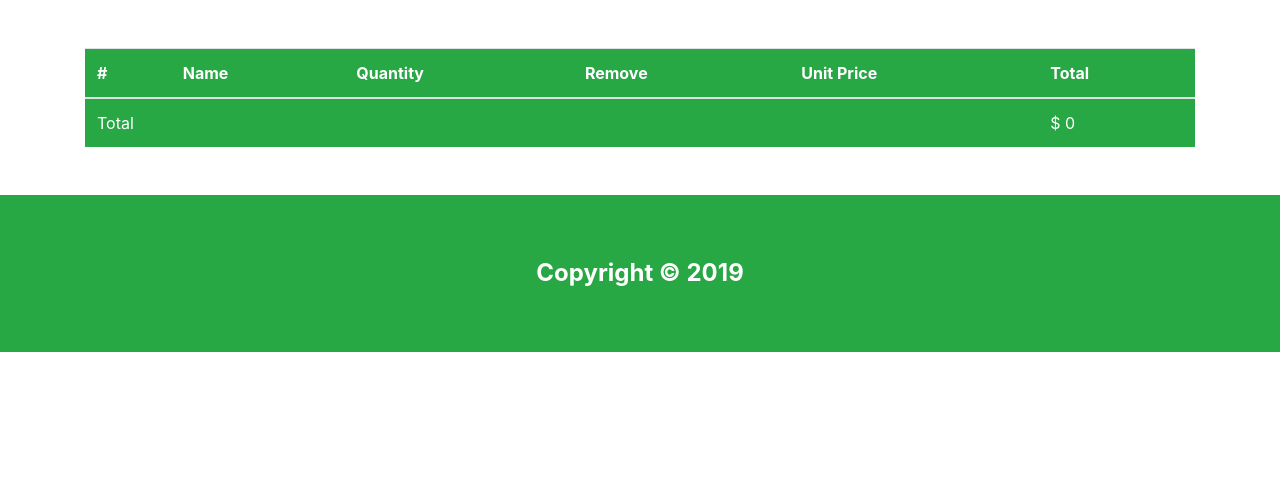
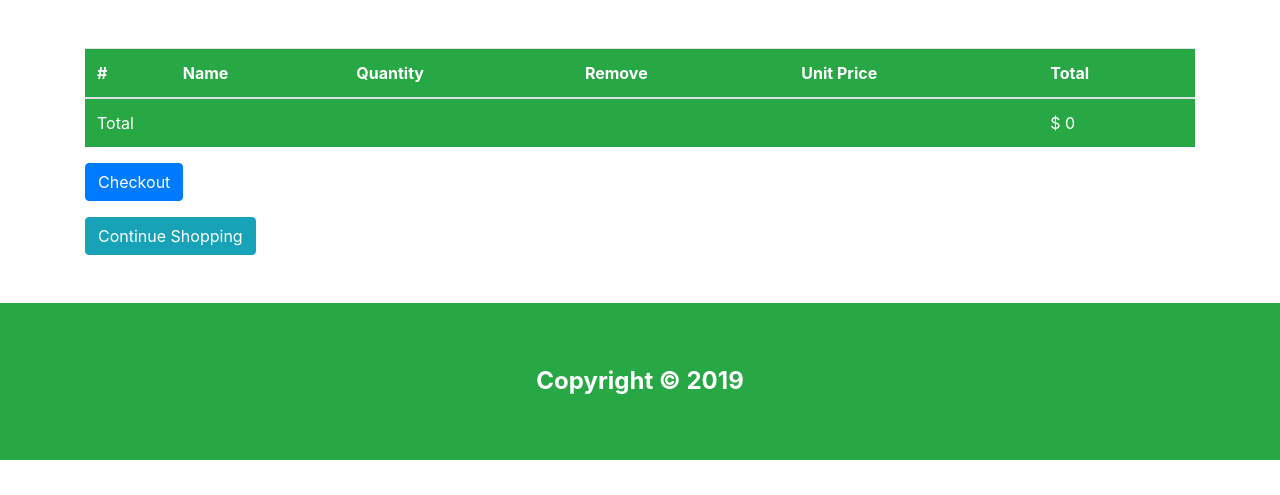
Before and after one commit to kaungmyathan22/shopping-cart, a Django app: page /cart/detail/ in a window 1280 px wide. Shown: the part 168-663 px from the top of the page. Run offline with Django 3.2, Linux system fonts and the light colour scheme; some libraries are stand-ins or nearby versions.

Commit message:
continue shopping and order button added"

```diff
--- a/cart/templates/cart/detail.html
+++ b/cart/templates/cart/detail.html
@@ -50,8 +50,8 @@ Your Cart
             {% endfor %}
 
         </tbody>
-        <tfoot class="bg-success text-white">
-            <tr>
+        <tfoot class="">
+            <tr class="bg-success text-white">
                 <td colspan="5">
                     Total
                 </td>
@@ -61,5 +61,13 @@ Your Cart
             </tr>
         </tfoot>
     </table>
+    <div>
+        <button class="btn btn-primary d-block mb-3">
+            Checkout
+        </button>
+        <a href="{% url 'product:list' %}" class="btn btn-info">
+            Continue Shopping
+        </a>
+    </div>
 </div>
 {% endblock content %}
```
